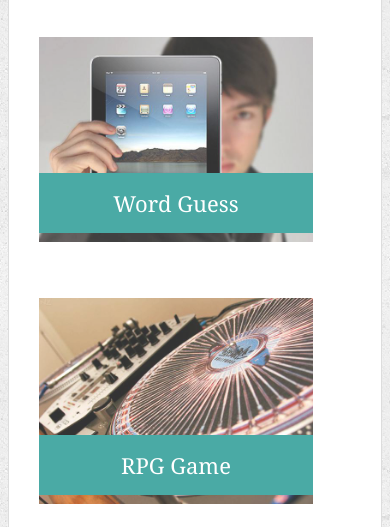
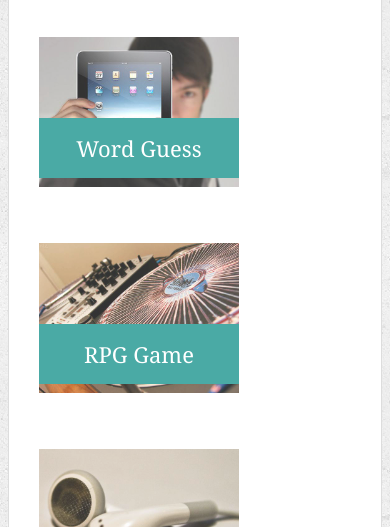
Before and after one commit to ryansims265/mediaQs, a plain HTML site: page portfolio.html in a window 390 px wide. Shown: the part 269-796 px from the top of the page. Drawn offline with Linux system fonts and the light colour scheme.

Commit message:
Created Media Query for images fix

```diff
--- a/assets/css/style.css
+++ b/assets/css/style.css
@@ -216,8 +216,32 @@
   border: 0 none;
 }
 
-@media screen and (max-width: 650px) {
-  body {
-    background-color: #333;
+@media screen and (max-width: 980px) {
+  container{
+    max-width: 980px;
+  }
+  .work{
+    max-width: 980px;
   }
 }
+
+@media screen and (max-width: 768px) {
+  container{
+    max-width: 768px;
+  }
+  .work{
+    max-width: 768px;
+  }
+}
+
+@media screen and (max-width: 640px) {
+  body{
+    max-width: 768px;
+  }
+  header{
+    position: static;
+  }
+  .work{
+    max-width: 200px;
+  }
+}
```
